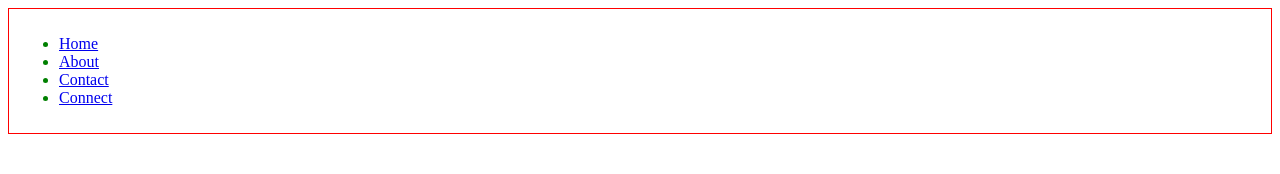
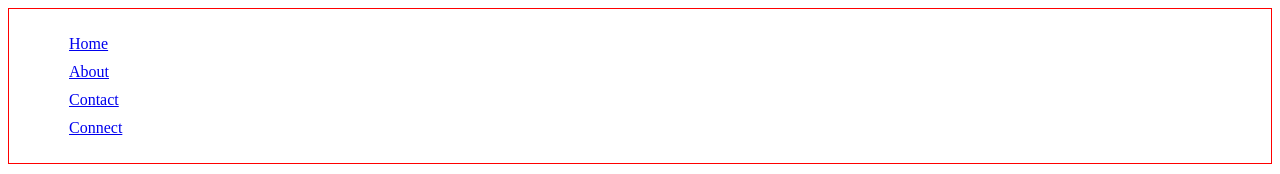
Before and after one commit to GuddyTech/music-app, a plain HTML site: page index.html in a window 1280 px wide. Drawn offline with Linux system fonts and the light colour scheme.

Commit message:
third commit

```diff
--- a/index.html
+++ b/index.html
@@ -4,6 +4,7 @@
     <meta http-equiv="X-UA-Compatible" content="IE=edge">
     <meta name="viewport" content="width=device-width, initial-scale=1.0">
     <link rel="stylesheet" href="./style.css">
+    <link rel="stylesheet" href="">
     <title>Guddy Tech Music App</title>
 </head>
 
@@ -11,10 +12,10 @@
     <header>
         <nav>
            <ul>
-                <li> <a href="#"> Home </a> </li>
-                <li> <a href="#"> About </a> </li>
-                <li> <a href="#"> Contact </a> </li>
-                <li> <a href="#"> Connect </a> </li>
+                <li> <a class="li" href="#"> Home </a> </li>
+                <li> <a class="li" href="#"> About </a> </li>
+                <li> <a class="li" href="#"> Contact </a> </li>
+                <li> <a class="li" href="#"> Connect </a> </li>
            </ul>
         </nav>
     </header>
--- a/style.css
+++ b/style.css
@@ -5,3 +5,12 @@ nav {
     padding: 10px 10px;
     color: green;
 }
+
+ul li  {
+    text-decoration: none;
+    list-style: none;
+    color: Red;
+    list-style: none;
+    margin: 10px 10px 10px 10px;
+
+}
```
